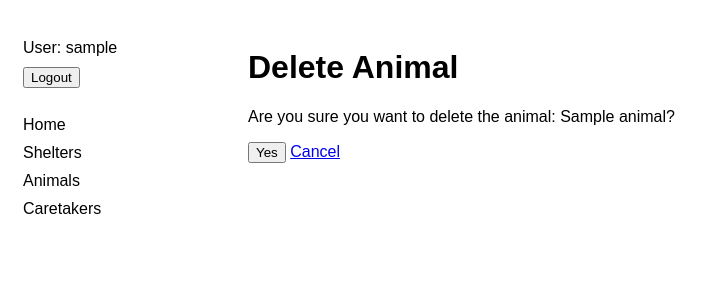
After one commit to rinarice/shelter-management-platform, a Django app: page /animals/1/delete/ in a window 1280 px wide. The commit adds this page. Shown: the top 300 px of the page, without its empty margins (0-715 px from the left). Run offline with Django 5.2, Linux system fonts and the light colour scheme; a user stored in the database is signed in; tables that the repository leaves empty hold one stand-in row (values such as "Sample post").

Commit message:
feat: create button and template to remove animal

```diff
--- /dev/null
+++ b/templates/shelters/animal_confirm_delete.html
@@ -0,0 +1,11 @@
+{% extends "base.html" %}
+
+{% block content %}
+  <h1>Delete Animal</h1>
+  <p>Are you sure you want to delete the animal: {{ object.name }}?</p>
+  <form action="" method="POST">
+    {% csrf_token %}
+    <input type="submit" value="Yes" class="btn btn-danger">
+    <a href="{% url 'shelters:animal-list' %}" class="btn btn-secondary">Cancel</a>
+  </form>
+{% endblock %}
--- a/templates/shelters/animal_detail.html
+++ b/templates/shelters/animal_detail.html
@@ -7,4 +7,8 @@
   <p>Description: {{  object.description }}</p>
   <p>Shelter: {{ object.shelter.name }}</p>
   <p>Adopted: {{ object.is_adopted }}</p>
+
+  <a href="{% url 'shelters:animal-delete' animal.pk %}" class="btn
+  btn-danger">Remove Animal</a>
+
 {% endblock %}
```
